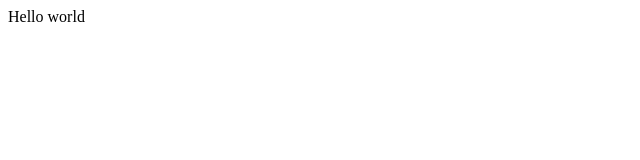
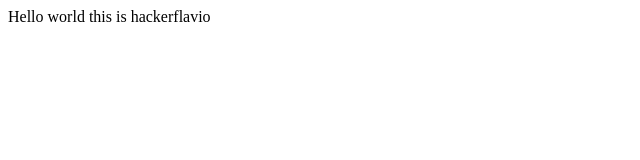
Before and after one commit to herreraflavio/herreraflavio.github.io, a plain HTML site: page index.html in a window 1280 px wide. Shown: the whole page, without its empty margins (0-640 px from the left). Drawn offline with Linux system fonts and the light colour scheme.

Commit message:
added test message

```diff
--- a/index.html
+++ b/index.html
@@ -6,6 +6,6 @@
     <title>Document</title>
   </head>
   <body>
-    Hello world
+    Hello world this is hackerflavio
   </body>
 </html>
```
